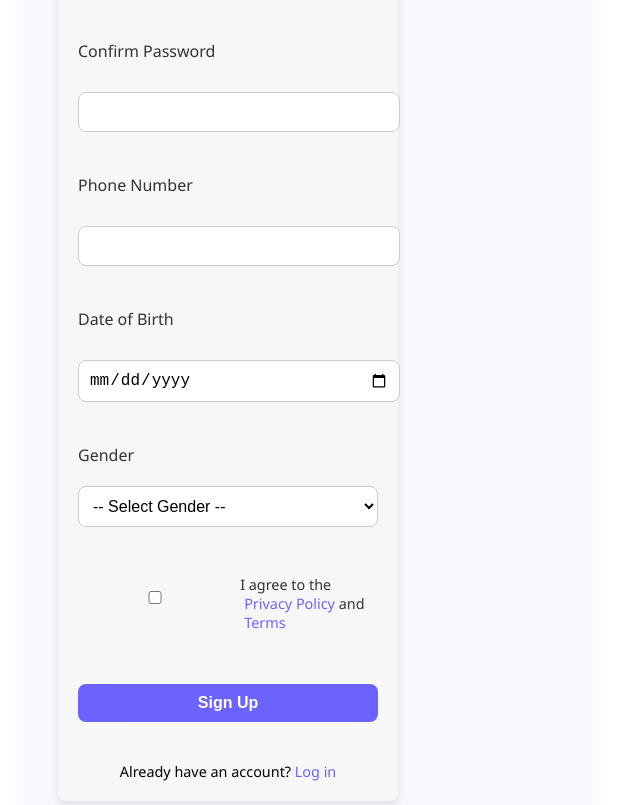
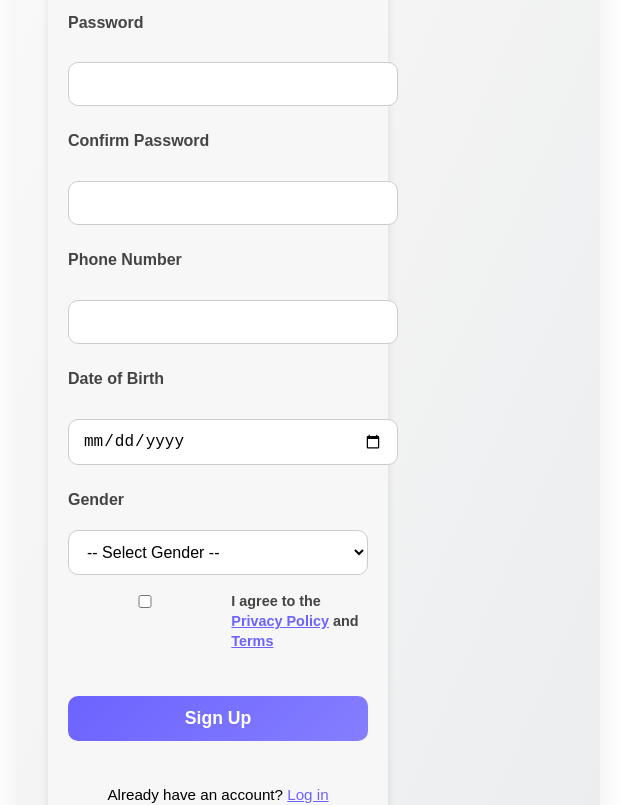
Before and after one commit to kaustubhpatil322/Byte-Verse, a React (Vite) app in the folder MargVedha/frontend/: page /signup in a window 1280 px wide. Shown: the part 663-1468 px from the top of the page, without its empty margins (332-972 px from the left). Built offline with nearby package versions, Linux system fonts and the light colour scheme; no server answers.

Commit message:
basic changes

```diff
--- a/MargVedha/frontend/src/components/Login/Login.css
+++ b/MargVedha/frontend/src/components/Login/Login.css
@@ -129,7 +129,6 @@
   justify-content: center;
   align-items: center;
   width: 100%;
-  height: 100vh;
 }
 
 h2 {
--- a/MargVedha/frontend/src/components/Signup/Signup.css
+++ b/MargVedha/frontend/src/components/Signup/Signup.css
@@ -1,103 +1,110 @@
 .signup-container {
-  max-width: 500px;
-  margin: 80px auto;
-  padding: 2rem;
-  background: #f7f8fc;
-  border-radius: 16px;
-  box-shadow: 0 8px 24px rgba(0, 0, 0, 0.06);
-  font-family: 'Segoe UI', sans-serif;
+  max-width: 520px;
+  margin: 100px auto;
+  padding: 2.5rem 2rem;
+  background: linear-gradient(to bottom right, #fdfbfb, #ebedee);
+  border-radius: 20px;
+  box-shadow: 0 10px 30px rgba(0, 0, 0, 0.08);
+  font-family: 'Poppins', sans-serif;
+  transition: all 0.3s ease;
 }
 
 .signup-container h2 {
   text-align: center;
+  font-size: 1.8rem;
   color: #4a4e69;
-  margin-bottom: 1.5rem;
+  margin-bottom: 2rem;
 }
 
 .signup-form {
   display: flex;
   flex-direction: column;
+  gap: 1rem;
 }
 
 .signup-form label {
-  margin-top: 1rem;
-  margin-bottom: 0.25rem;
-  font-weight: 500;
-  color: #333;
+  font-weight: 600;
+  color: #444;
+  margin-bottom: 0.3rem;
 }
 
 .signup-form input,
 .signup-form select {
-  padding: 10px;
-  border-radius: 8px;
+  width: 100%;
+  padding: 12px 14px;
+  border-radius: 10px;
   border: 1px solid #ccc;
+  background-color: #fff;
   font-size: 1rem;
-  background-color: white;
-  transition: border 0.2s ease;
+  transition: border 0.2s ease, box-shadow 0.2s ease;
 }
 
 .signup-form input:focus,
 .signup-form select:focus {
   border-color: #6c63ff;
+  box-shadow: 0 0 0 3px rgba(108, 99, 255, 0.1);
   outline: none;
 }
 
+/* Name fields stacked vertically */
 .name-fields {
   display: flex;
+  flex-direction: column;
   gap: 1rem;
 }
 
+/* Ensure each field block spans full width */
 .name-fields div {
-  flex: 1;
+  width: 100%;
 }
 
 .checkbox-container {
   display: flex;
-  align-items: center;
-  margin-top: 1rem;
+  align-items: flex-start;
+  gap: 0.6rem;
   font-size: 0.9rem;
   color: #555;
+  line-height: 1.4;
 }
 
 .checkbox-container input {
-  margin-right: 0.5rem;
+  margin-top: 0.3rem;
 }
 
 .checkbox-container a {
   color: #6c63ff;
-  text-decoration: none;
-  margin-left: 4px;
+  text-decoration: underline;
 }
 
 .signup-form button {
-  margin-top: 2rem;
-  padding: 10px;
-  background-color: #6c63ff;
+  margin-top: 1.5rem;
+  padding: 12px;
+  background: linear-gradient(135deg, #6c63ff, #857eff);
   color: white;
   border: none;
-  border-radius: 8px;
+  border-radius: 10px;
   font-weight: bold;
-  font-size: 1rem;
+  font-size: 1.1rem;
   cursor: pointer;
-  transition: background-color 0.2s ease;
+  transition: background 0.3s ease;
+  width: 100%;
 }
 
 .signup-form button:hover {
-  background-color: #574fd6;
+  background: linear-gradient(135deg, #574fd6, #6c63ff);
 }
 
 .login-link {
   text-align: center;
-  margin-top: 1.5rem;
-  font-size: 0.9rem;
+  margin-top: 1.8rem;
+  font-size: 0.95rem;
 }
 
 .login-link a {
   color: #6c63ff;
-  text-decoration: none;
+  text-decoration: underline;
 }
 
-/* ✅ Success Message */
 .success-message {
   text-align: center;
   padding: 1rem;
@@ -110,7 +117,6 @@
   animation: fadeIn 0.6s ease-in;
 }
 
-/* ❌ Error Message */
 .error-message {
   background-color: #f8d7da;
   color: #721c24;
@@ -122,7 +128,7 @@
   animation: shake 0.3s ease-in-out;
 }
 
-/* ✨ Animations */
+/* Animations */
 @keyframes shake {
   0% { transform: translateX(0); }
   25% { transform: translateX(-5px); }
```
